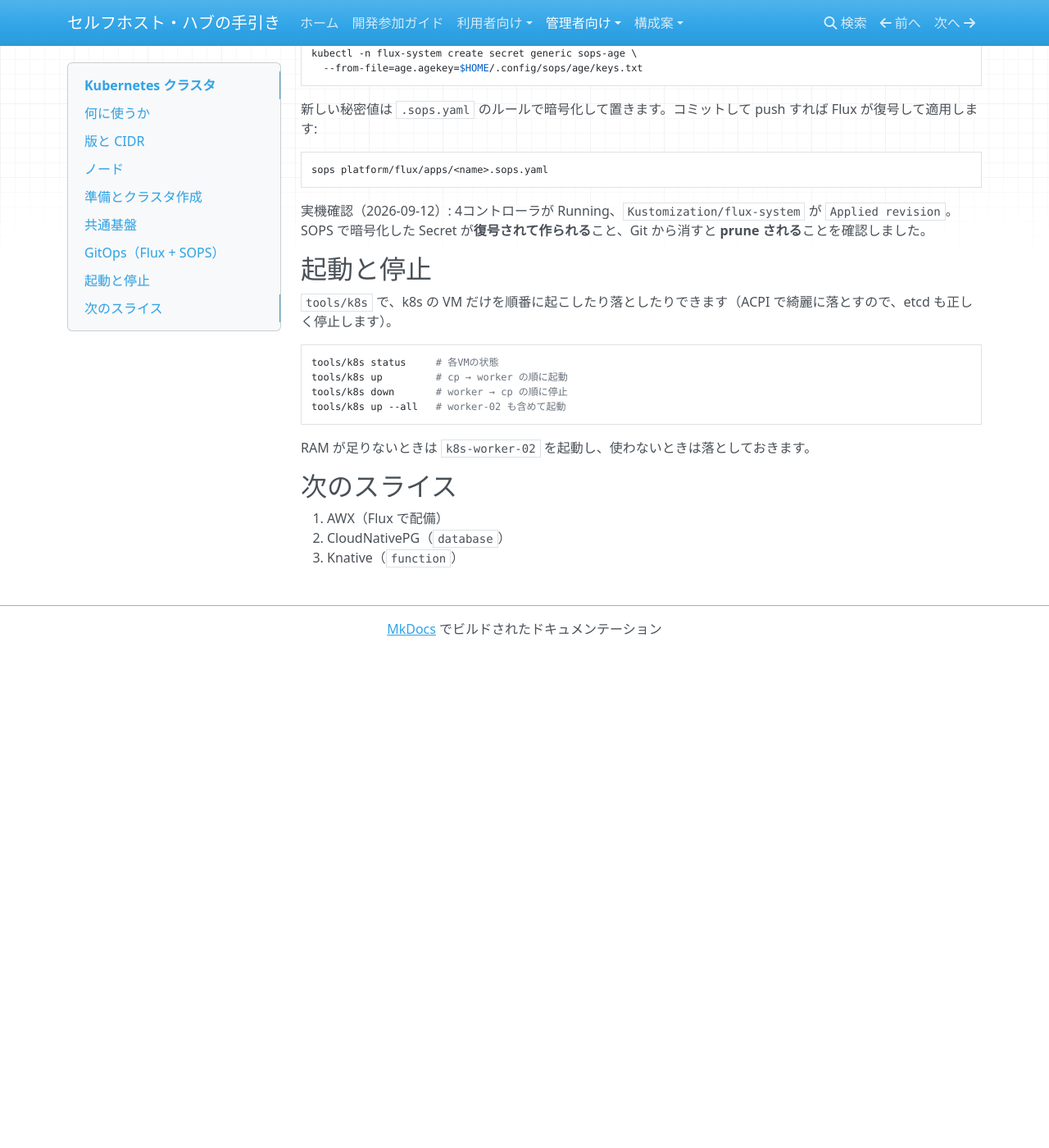
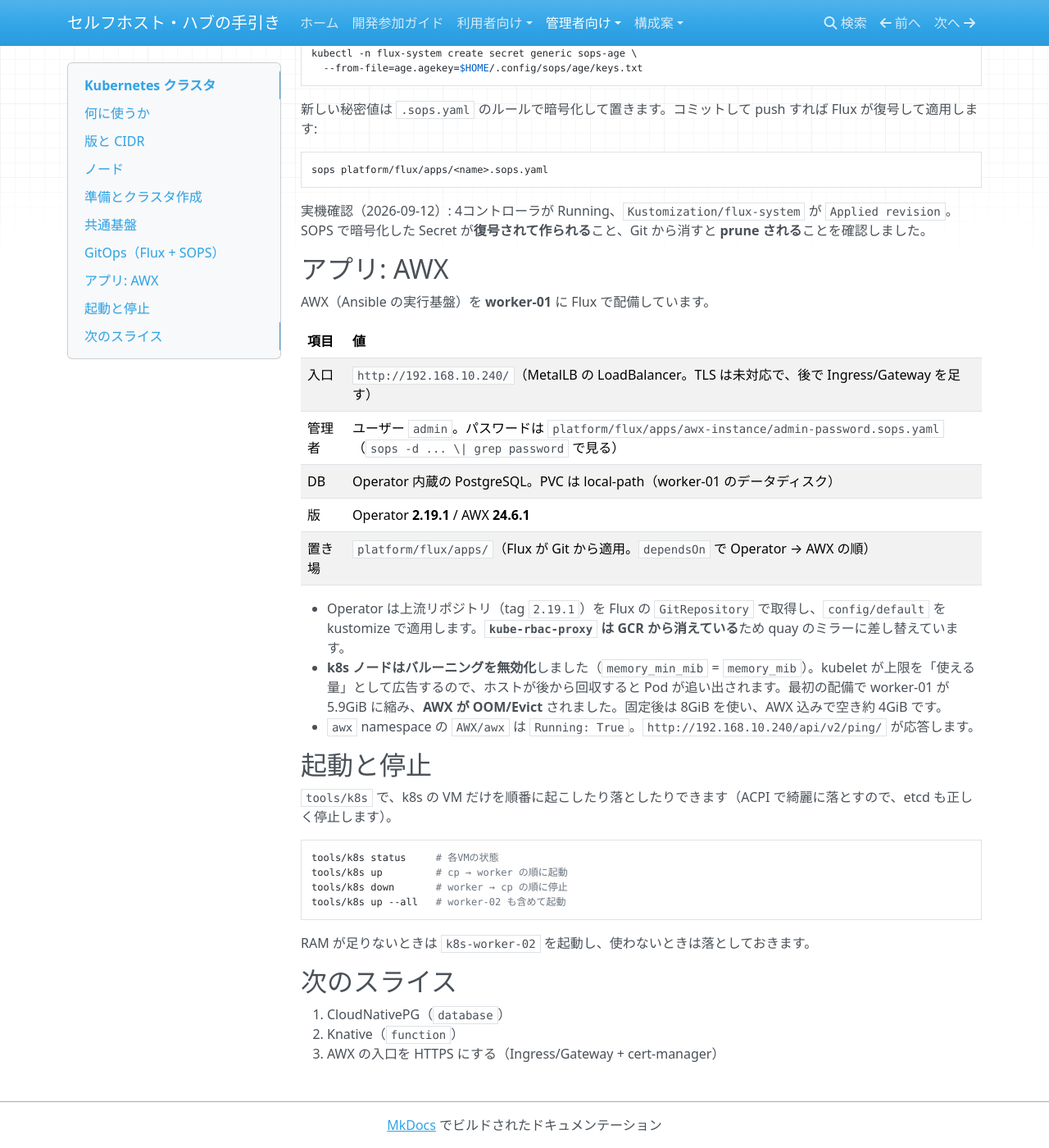
Before and after one commit to rurutheGeek/shake-cloud, an MkDocs documentation site: the page built from docs/operations/kubernetes.md, in a window 1280 px wide and 1400 px high, scrolled down 2888 px. Shown: the whole window at 82% size. Built offline with MkDocs 1.6.1, drawn with Linux system fonts in a browser that asks for light colours; nearby versions of some CDN libraries; before the commit the page ends 3683 px from its top, so only the background shows below that.

Commit message:
docs(k8s): AWX の配備とバルーニング無効化を記録する

```diff
--- a/docs/operations/kubernetes.md
+++ b/docs/operations/kubernetes.md
@@ -107,6 +107,22 @@
 
 実機確認（2026-09-12）: 4コントローラが Running、`Kustomization/flux-system` が `Applied revision`。SOPS で暗号化した Secret が**復号されて作られる**こと、Git から消すと **prune される**ことを確認しました。
 
+## アプリ: AWX
+
+AWX（Ansible の実行基盤）を **worker-01** に Flux で配備しています。
+
+| 項目 | 値 |
+| --- | --- |
+| 入口 | `http://192.168.10.240/`（MetalLB の LoadBalancer。TLS は未対応で、後で Ingress/Gateway を足す） |
+| 管理者 | ユーザー `admin`。パスワードは `platform/flux/apps/awx-instance/admin-password.sops.yaml`（`sops -d ... \| grep password` で見る） |
+| DB | Operator 内蔵の PostgreSQL。PVC は local-path（worker-01 のデータディスク） |
+| 版 | Operator **2.19.1** / AWX **24.6.1** |
+| 置き場 | `platform/flux/apps/`（Flux が Git から適用。`dependsOn` で Operator → AWX の順） |
+
+- Operator は上流リポジトリ（tag `2.19.1`）を Flux の `GitRepository` で取得し、`config/default` を kustomize で適用します。**`kube-rbac-proxy` は GCR から消えている**ため quay のミラーに差し替えています。
+- **k8s ノードはバルーニングを無効化**しました（`memory_min_mib` = `memory_mib`）。kubelet が上限を「使える量」として広告するので、ホストが後から回収すると Pod が追い出されます。最初の配備で worker-01 が 5.9GiB に縮み、**AWX が OOM/Evict** されました。固定後は 8GiB を使い、AWX 込みで空き約 4GiB です。
+- `awx` namespace の `AWX/awx` は `Running: True`。`http://192.168.10.240/api/v2/ping/` が応答します。
+
 ## 起動と停止
 
 `tools/k8s` で、k8s の VM だけを順番に起こしたり落としたりできます（ACPI で綺麗に落とすので、etcd も正しく停止します）。
@@ -122,6 +138,6 @@
 
 ## 次のスライス
 
-1. AWX（Flux で配備）
-2. CloudNativePG（`database`）
-3. Knative（`function`）
+1. CloudNativePG（`database`）
+2. Knative（`function`）
+3. AWX の入口を HTTPS にする（Ingress/Gateway + cert-manager）
```
Also changed, not shown: docs/operations/handover.md (+1 -1 lines).
